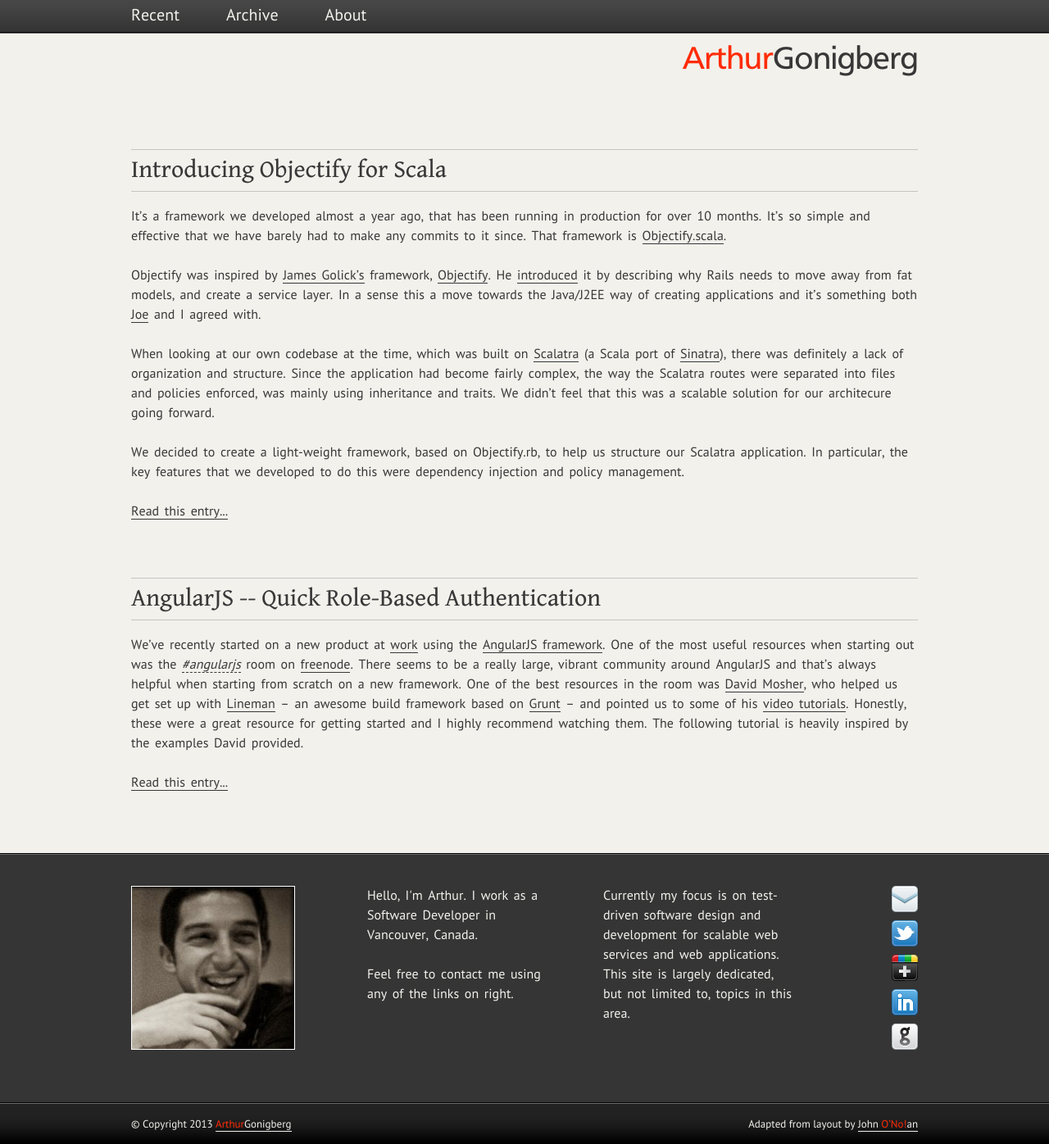
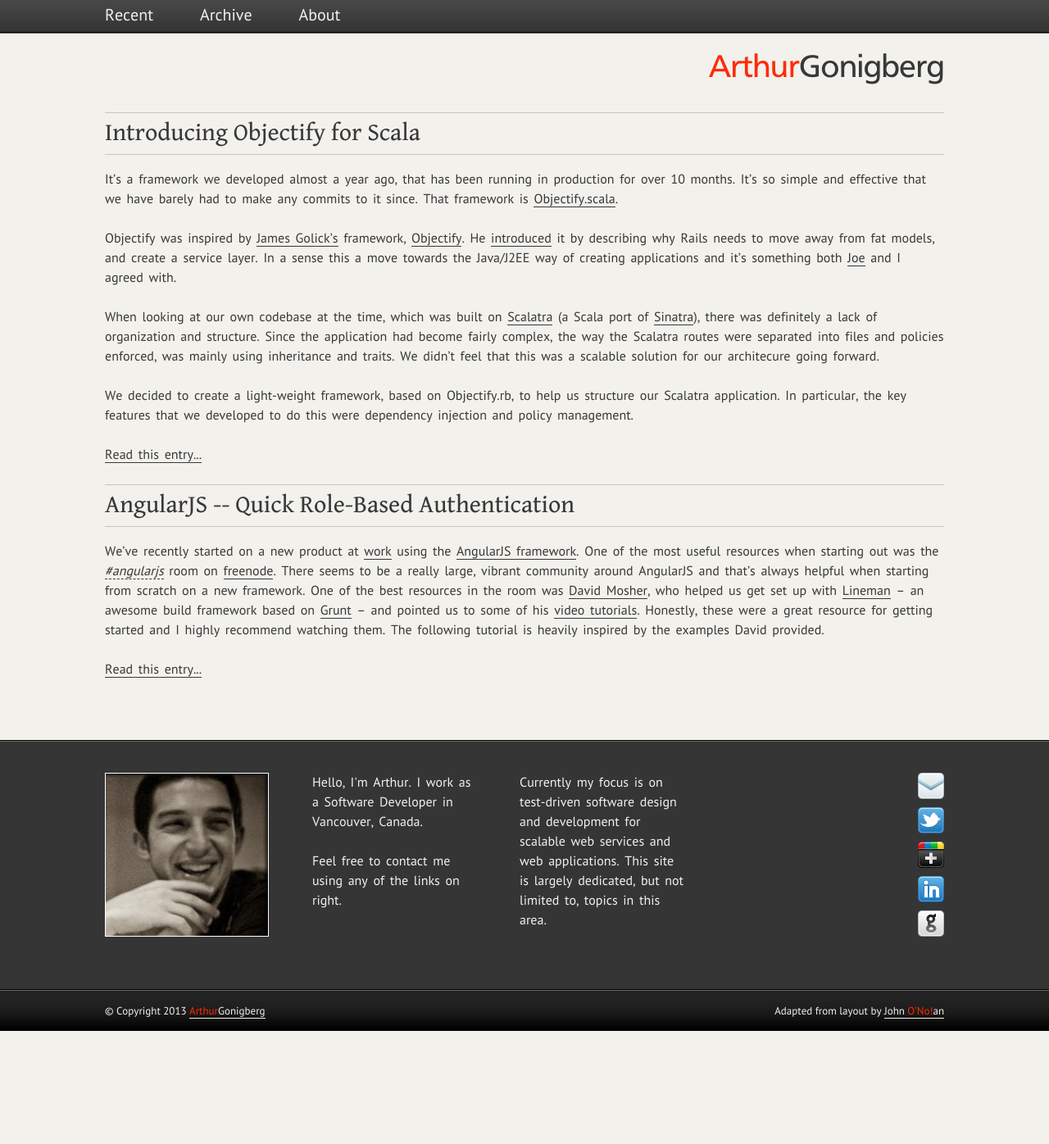
Before and after one commit to artgon/artgon.github.com, a Jekyll site: the page built from index.html, in a window 1280 px wide. Shown: the whole page at 82% size. Built offline with Jekyll 4.4.1, drawn with Linux system fonts in a browser that asks for light colours; Markdown is read by kramdown in place of the engine named in the settings; after the commit the page ends 1258 px from its top, so only the background shows below that.

Commit message:
first take on responsive

```diff
--- a/css/stylesheet.css
+++ b/css/stylesheet.css
@@ -171,7 +171,8 @@
 
 #arthurHeader {
   float:right;
-  margin:45px 0 0 0;
+  margin-right: 10%;
+  margin-top: 0;
   width:auto;
   height:auto;
 }
@@ -179,7 +180,8 @@
 /*--- Layout ---*/
 
 #wrapper {
-	width:960px;
+	width:100%;
+  min-width: 320px;
 	margin:0 auto;
   height: 375px;
 }
@@ -188,9 +190,11 @@
 /*--- Nav ---*/
 
 #nav {
+	width:80%;
+  margin-left: 10%;
+  margin-right: 10%;
+
 	list-style:none;
-	margin:0;
-	padding:0 0 0 0;
 	font-size:20px;
 	position:relative;
 	z-index:50;
@@ -220,13 +224,14 @@
 
 .box {
 	float:left;
-	width:100%;
-	margin:45px 30px 0 0;
+	width:80%;
+  margin-left: 10%;
+  margin-right: 10%;
 	padding:10px 0 0 0;
 	background:url(../images/box-bg.png) top left repeat-x
 }
 .small, .small p  {width:0px;}
-.big, .big p  {width:960px;}
+.big, .big p  {width:100%;}
 .big ul {
   list-style: circle;
   margin: 0 0 1em 2em;
@@ -257,14 +262,31 @@
 	margin:50px 0 0 0;
 	background:url(../images/footer-bg.png) bottom left repeat-x;
 }
-.inner {width:960px;margin:0 auto;padding:40px 0 0 0;}
-#footer img, #footer p {margin:0 53px 10px 0; width:200px;float:left}
-#footer .about {height: 245px; overflow: hidden}
-#footer .about p {width:235px;}
+
+.inner {
+  width:80%;
+  margin:0 auto;
+  padding:40px 0 0 0;
+}
+
+#footer img, #footer p {
+  margin:0 53px 10px 0;
+  width: 100%;
+  max-width: 200px;
+  float:left
+}
+
+#footer .about {
+  height: 245px;
+}
+
+#footer .about p {
+  width: 23%;
+}
 
 #socialWrapper {
-  width:32px;
-  float:right;
+  width: 32px;
+  float: right;
 }
 
 #social {
```
